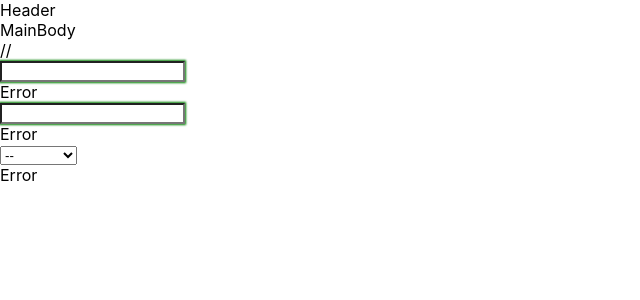
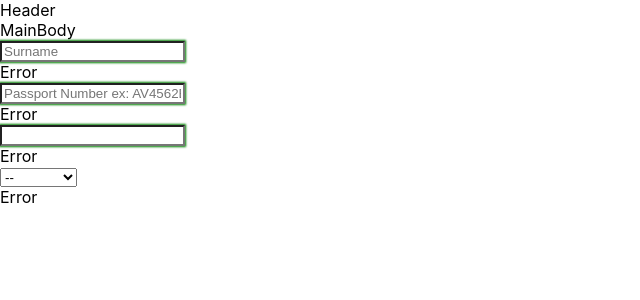
Before and after one commit to pgendre/n26-challenge-mrz-form, a React (Create React App) app: page / in a window 1280 px wide. Shown: the top 300 px of the page, without its empty margins (0-640 px from the left). Built offline with nearby package versions, Linux system fonts and the light colour scheme.

Commit message:
regex work

```diff
--- a/src/components/main_body/form_global/form-global.jsx
+++ b/src/components/main_body/form_global/form-global.jsx
@@ -36,11 +36,22 @@ class FormGlobal extends React.Component {
       error: null
     }
   }
+  namesRegex = "^([a-zA-Z]+[ |'|-|-]?)+$"
+  passportNumberRegex = '^[a-zA-Z0-9]{9}$'
 
   render() {
     return (
       <div>
-        // <FormInput type="text" />
+        <FormInput
+          placeholder="Surname"
+          pattern={this.namesRegex}
+          type="text"
+        />
+        <FormInput
+          placeholder="Passport Number ex: AV4562B56"
+          pattern={this.passportNumberRegex}
+          type="text"
+        />
         <FormInput type="date-picker" />
         <FormInput type="select" options={countries} />
       </div>
```
